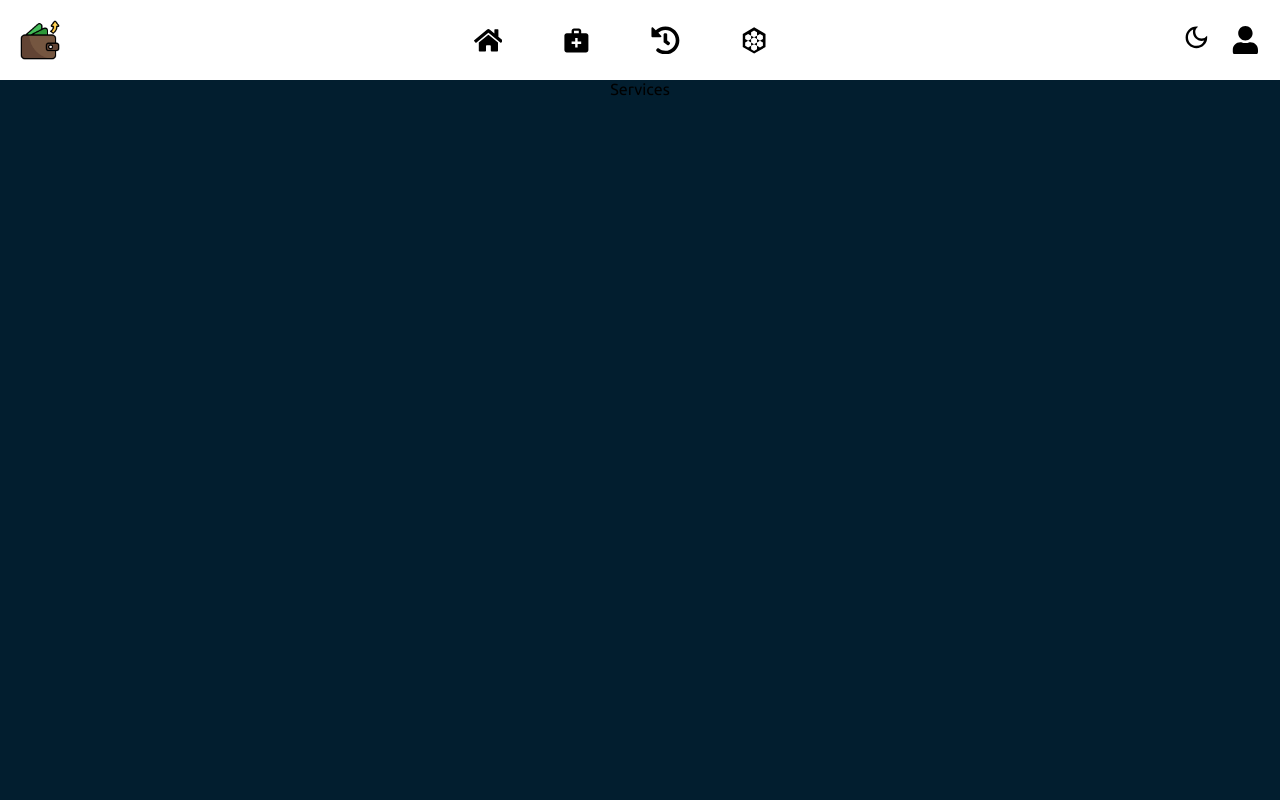
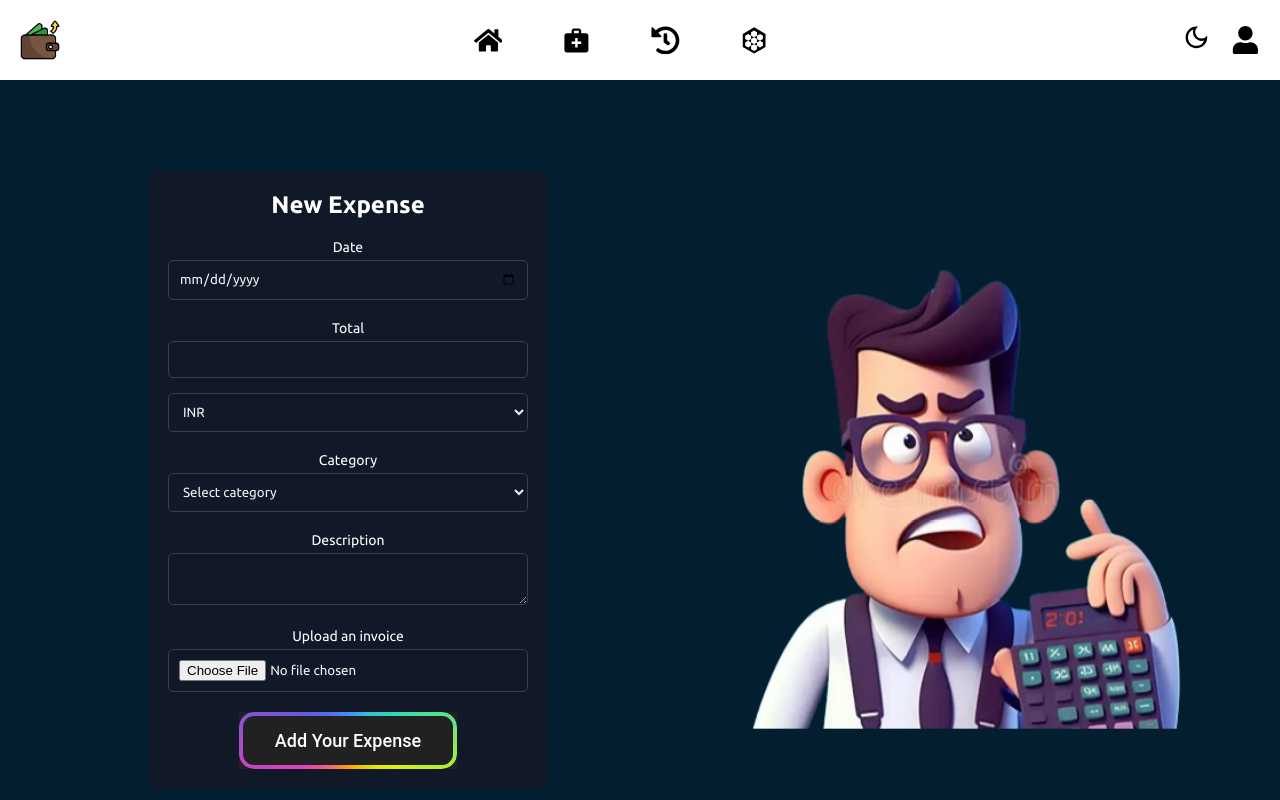
Before and after one commit to Pritam-Raj/ExpenseTracker, a React (Vite) app: page /services in a window 1280 px wide. Built offline with nearby package versions, Linux system fonts and the light colour scheme.

Commit message:
Updated Service Page

```diff
--- a/src/pages/Home.css
+++ b/src/pages/Home.css
@@ -49,6 +49,10 @@
     margin-bottom: 40px;
   }
 
+  .service-link{
+    text-decoration: none;
+  }
+
   .get-started-btn {
     background: linear-gradient(to right, #ff69b4, #ff8c00);
     color: #fff;
@@ -56,13 +60,11 @@
     border: none;
     cursor: pointer;
     font-size: 1rem;
-
     border-radius: 5px;
     transition: background 0.3s ease;
   }
 
   .get-started-btn:hover {
-    /* background: linear-gradient(to right, #ff8c00, #ff69b4); */
     background: green;
   }
 
@@ -127,7 +129,6 @@
    .get-started-btn p {
     font-size: 17px;
     font-weight: bold;
-    /* align-items: center; */
     color: #ffffff;
    }
 
--- a/src/pages/Home.jsx
+++ b/src/pages/Home.jsx
@@ -1,4 +1,5 @@
 import React, { useState, useEffect, useRef } from 'react';
+import { Link } from 'react-router-dom';
 import './Home.css';
 import heroimg from '../assets/home2.png';
 import Typed from 'typed.js'
@@ -52,10 +53,11 @@
             </span>
           </h1>
           <p className="typing-text">We are providing the easiest way to manage expenses. Get a full view so you know where to save. Track spending, detect fraud, and keep tabs on rising subscription costs</p>
+          <Link className='service-link' to="/services">
           <button className="get-started-btn">
           <div>
             <span>
-              <p>Get Started</p>
+            <p>Get Started</p>
             </span>
           </div>
           <div>
@@ -64,6 +66,7 @@
             </span>
           </div>
           </button>
+          </Link>
           <button className="dark-mode-btn" onClick={toggleDarkMode}>
             {isDarkMode ? 'Light Mode' : 'Dark Mode'}
           </button>
--- a/src/pages/Services.css
+++ b/src/pages/Services.css
@@ -0,0 +1,139 @@
+.services {
+    font-family: Arial, sans-serif;
+    background-color: #021E2F;
+    color: white;
+    min-height: 100vh;
+    display: flex;
+    justify-content: center;
+    align-items: center;
+  }
+
+  .expense-form {
+    background-color: rgba(17, 24, 39, 1);
+    padding: 20px;
+    border-radius: 10px;
+    width: 400px;
+    top: 50%;
+    right: 15%;
+    position: relative;
+  }
+
+  .expense-form h2 {
+    margin-bottom: 20px;
+  }
+
+  .expense-form label {
+    display: block;
+    margin-bottom: 10px;
+    font-size: 0.875rem;
+  }
+
+  .expense-form input,
+  .expense-form select,
+  .expense-form textarea {
+    width: 100%;
+    padding: 10px;
+    margin-top: 5px;
+    margin-bottom: 10px;
+    border-radius: 5px;
+    border: 1px solid rgba(55, 65, 81, 1);
+    outline: 0;
+    background-color: rgba(17, 24, 39, 1);
+    color: rgba(243, 244, 246, 1);
+  }
+
+  .expense-form input:focus{
+    border-color: rgba(167, 139, 250);
+  }
+  .expense-form select:focus{
+    border-color: rgba(167, 139, 250);
+  }
+  .expense-form textarea:focus{
+    border-color: rgba(167, 139, 250);
+  }
+
+  .buttons {
+    --border-radius: 15px;
+    --border-width: 4px;
+    appearance: none;
+    position: relative;
+    padding: 1em 2em;
+    border: 0;
+    background-color: #212121;
+    font-family: "Roboto", Arial, "Segoe UI", sans-serif;
+    font-size: 18px;
+    font-weight: 500;
+    color: #fff;
+    z-index: 2;
+   }
+
+   .buttons::after {
+    --m-i: linear-gradient(#000, #000);
+    --m-o: content-box, padding-box;
+    content: "";
+    position: absolute;
+    left: 0;
+    top: 0;
+    width: 100%;
+    height: 100%;
+    padding: var(--border-width);
+    border-radius: var(--border-radius);
+    background-image: conic-gradient(
+           #488cfb,
+           #29dbbc,
+           #ddf505,
+           #ff9f0e,
+           #e440bb,
+           #655adc,
+           #488cfb
+       );
+    -webkit-mask-image: var(--m-i), var(--m-i);
+    mask-image: var(--m-i), var(--m-i);
+    -webkit-mask-origin: var(--m-o);
+    mask-origin: var(--m-o);
+    -webkit-mask-clip: var(--m-o);
+    mask-composite: exclude;
+    -webkit-mask-composite: destination-out;
+    filter: hue-rotate(0);
+    animation: rotate-hue linear 500ms infinite;
+    animation-play-state: paused;
+   }
+
+   .buttons:hover::after {
+    animation-play-state: running;
+   }
+
+   @keyframes rotate-hue {
+    to {
+     filter: hue-rotate(1turn);
+    }
+   }
+
+   .buttons,
+   .buttons::after {
+    box-sizing: border-box;
+   }
+
+   .buttons:active {
+    --border-width: 5px;
+   }
+
+  .serviceimg{
+    display: flex;
+    justify-content: center;
+    align-items: center;
+    width: 100%;
+    max-width: 200px;
+    animation: float 6s ease-in-out infinite, rotate 10s linear infinite;
+  }
+
+  .service-image{
+    margin-left: 250px;
+    height: 500px;
+    width: 700px;
+    transition: transform 0.3s ease, filter 0.3s ease;
+  }
+
+  .service-image:hover {
+    transform: scale(1.05);
+  }
--- a/src/pages/Services.jsx
+++ b/src/pages/Services.jsx
@@ -1,9 +1,78 @@
-import React from 'react'
+import React, { useState } from 'react'
 import './Services.css'
+import serviceimg from '../assets/service.png'
 
 const Services = () => {
+  const [form, setForm] = useState({
+    date: '',
+    total: '',
+    category: '',
+    description: '',
+    invoice: null,
+  });
+
+  const handleChange = (e) => {
+    const { name, value, type, checked } = e.target;
+    setForm({
+      ...form,
+      [name]: type === 'checkbox' ? checked : value,
+    });
+  };
+
+  const handleFileChange = (e) => {
+    setForm({
+      ...form,
+      invoice: e.target.files[0],
+    });
+  };
+
+  const handleSubmit = (e) => {
+    e.preventDefault();
+    // Handle form submission logic here
+    console.log(form);
+  };
   return (
-    <div>Services</div>
+    <div className='services'>
+      <form className="expense-form" onSubmit={handleSubmit}>
+        <h2>New Expense</h2>
+        <label>
+          Date
+          <input type="date" name="date" value={form.date} onChange={handleChange} required />
+        </label>
+        <label>
+          Total
+          <input type="number" name="total" value={form.total} onChange={handleChange} required />
+          <select name="currency" value={form.currency} onChange={handleChange}>
+            <option value="INR">INR</option>
+            <option value="USD">USD</option>
+            <option value="EUR">EUR</option>
+          </select>
+        </label>
+        <label>
+          Category
+          <select name="category" value={form.category} onChange={handleChange} required>
+            <option value="">Select category</option>
+            <option value="travel">Travel</option>
+            <option value="food">Food</option>
+            <option value="accommodation">Accommodation</option>
+            <option value="health">Health</option>
+            <option value="other">Other</option>
+          </select>
+        </label>
+        <label>
+          Description
+          <textarea name="description" value={form.description} onChange={handleChange} required />
+        </label>
+        <label>
+          Upload an invoice
+          <input type="file" onChange={handleFileChange} />
+        </label>
+        <button className='buttons' type="submit">Add Your Expense</button>
+      </form>
+      <div className="serviceimg">
+        <img className='service-image' src={serviceimg} alt="" />
+      </div>
+    </div>
   )
 }
 
--- a/src/pages/Signup.css
+++ b/src/pages/Signup.css
@@ -55,25 +55,6 @@
     border-color: rgba(167, 139, 250);
   }
 
-  .forgot {
-    display: flex;
-    justify-content: flex-end;
-    font-size: 0.75rem;
-    line-height: 1rem;
-    color: rgba(156, 163, 175,1);
-    margin: 8px 0 14px 0;
-  }
-
-  .forgot a,.signup a {
-    color: rgba(243, 244, 246, 1);
-    text-decoration: none;
-    font-size: 14px;
-  }
-
-  .forgot a:hover, .signup a:hover {
-    text-decoration: underline rgba(167, 139, 250, 1);
-  }
-
   .sign {
     display: block;
     width: 100%;
```
Also changed, not shown: src/assets/heroimg5.jpg (deleted), src/assets/service.png (added).
